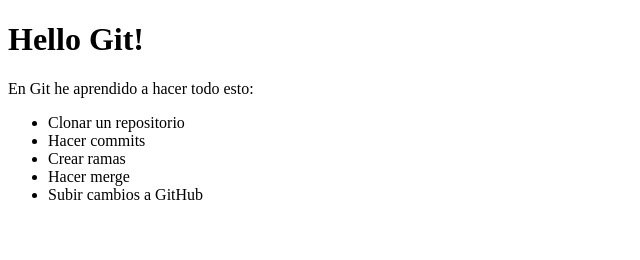
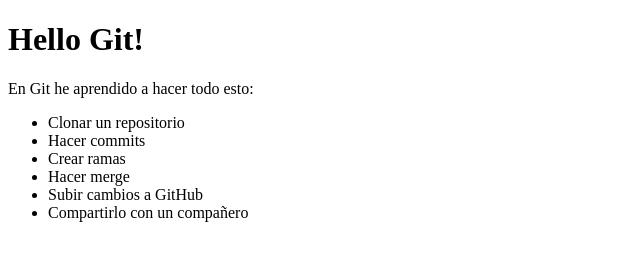
Before and after one commit to alvaro836/mygitweb-acm, a plain HTML site: page index.html in a window 1280 px wide. Shown: the whole page, without its empty margins (0-640 px from the left). Drawn offline with Linux system fonts and the light colour scheme.

Commit message:
Cambio realizado en index

```diff
--- a/index.html
+++ b/index.html
@@ -13,6 +13,7 @@
         <li>Crear ramas</li>
         <li>Hacer merge</li>
         <li>Subir cambios a GitHub</li>
-    </ul>
+ 	<li>Compartirlo con un compañero</li>
+ </ul>
 </body>
 </html>
```
